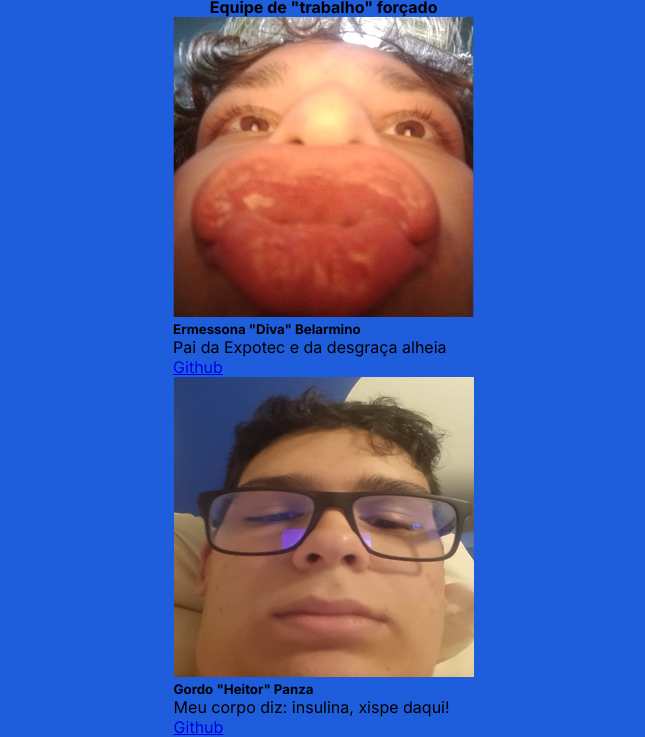
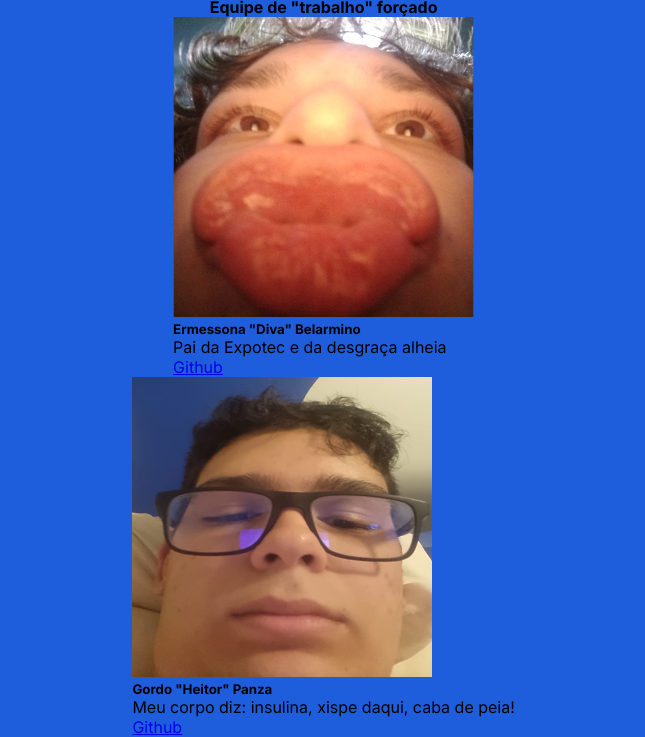
Before and after one commit to ocaiohen/p2play, a plain HTML site: page sobre.html in a window 1280 px wide. Shown: the part 1545-2282 px from the top of the page, without its empty margins (214-859 px from the left). Drawn offline with Linux system fonts and the light colour scheme.

Commit message:
I'm not gonna say...

```diff
--- a/sobre.html
+++ b/sobre.html
@@ -89,7 +89,7 @@
                         <div>
                             <img src="./images/pessoas/heitor.png" alt="foto Ermesson">
                             <h5>Gordo "Heitor" Panza</h5>
-                            <p>Meu corpo diz: insulina, xispe daqui!</p>
+                            <p>Meu corpo diz: insulina, xispe daqui, caba de peia!</p>
 
                             <a href="https://github.com/Heitorfrancab">Github</a>
                         </div>
```
